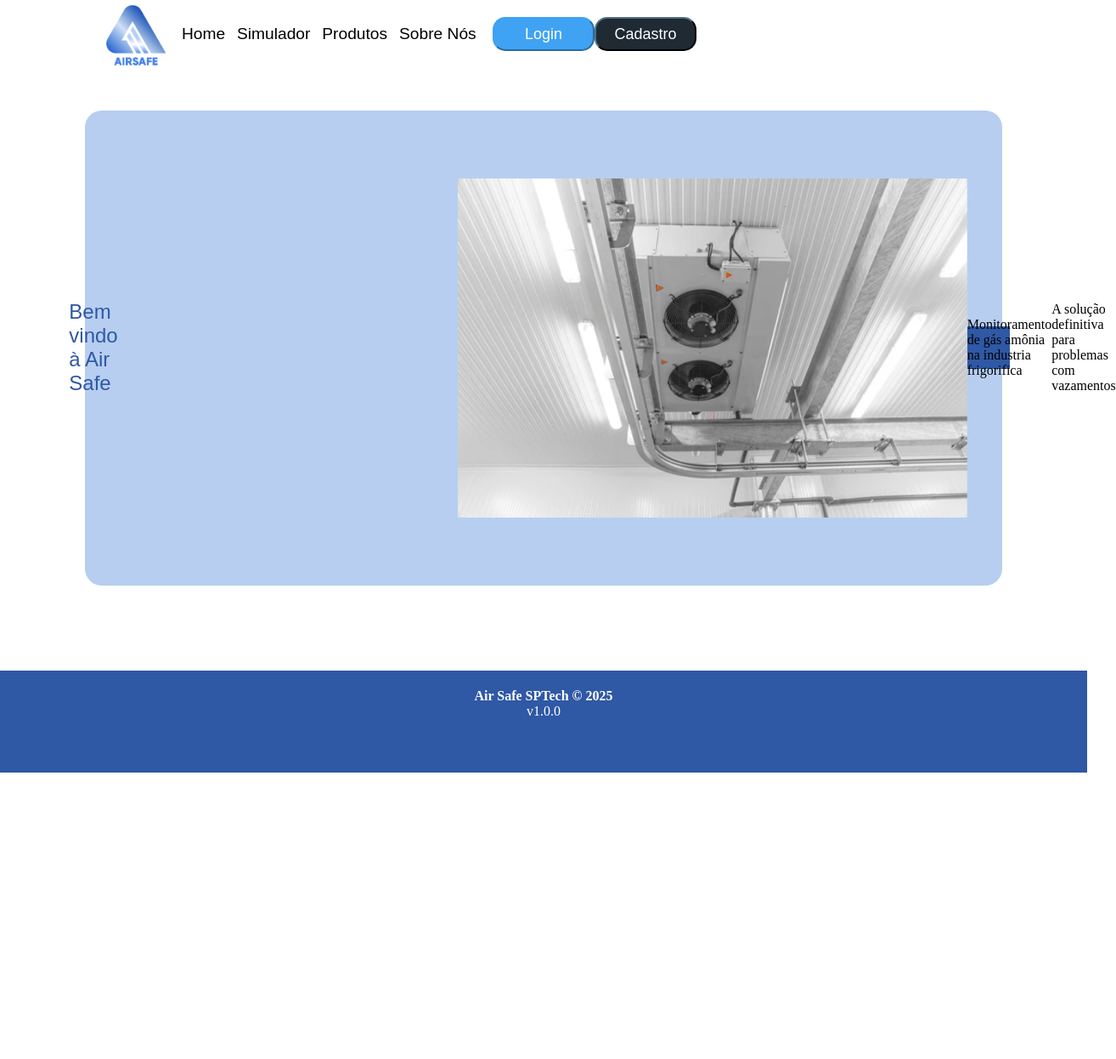
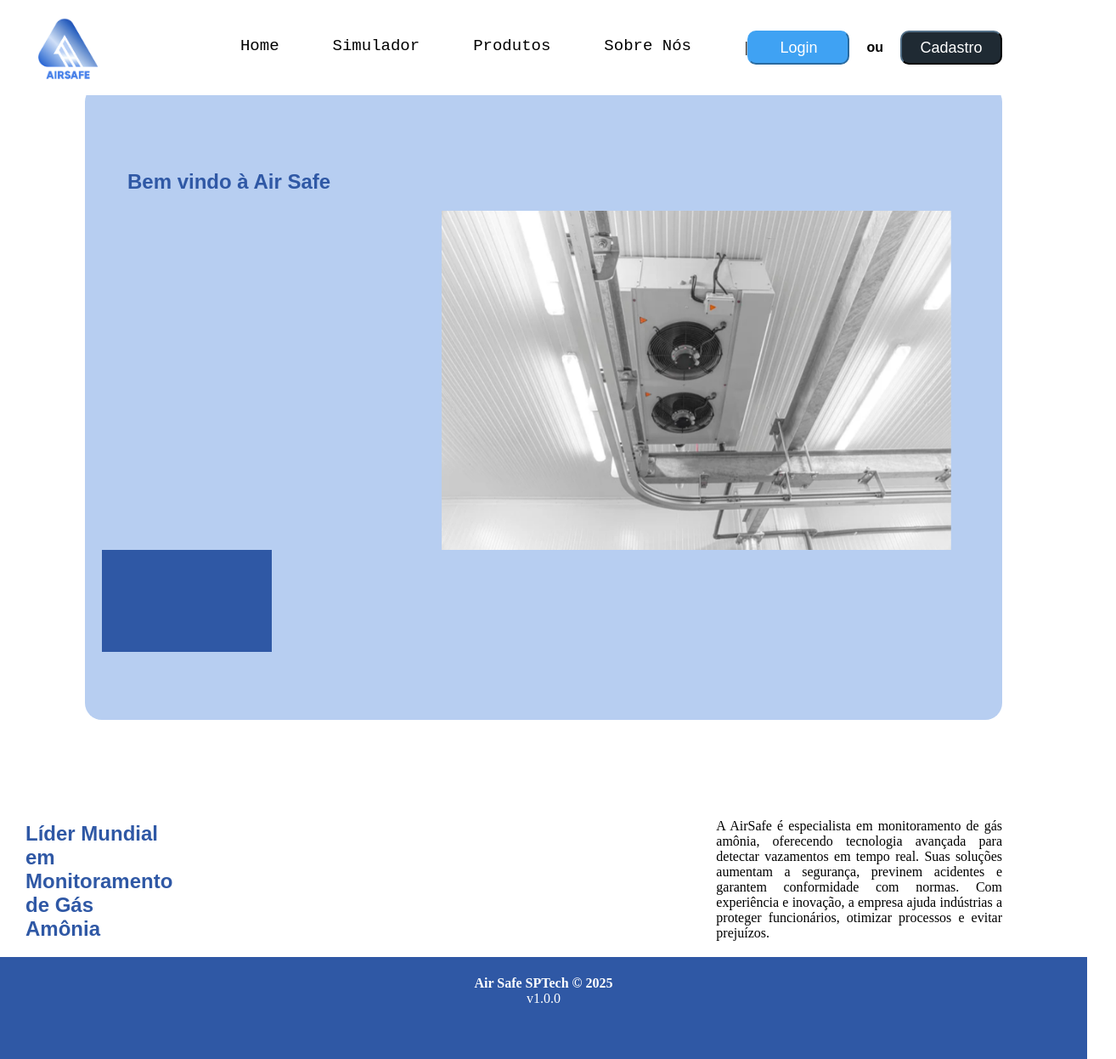
Before and after one commit to Grupo-de-PI/Site-Institucional, a plain HTML site: page index.html in a window 1280 px wide. Shown: the whole page at 85% size, 1314 px wide, since content can reach past the window. Before the commit the page ends 909 px from the top, so only its background shows below. Drawn offline with Linux system fonts and the light colour scheme.

Commit message:
Continuando o Site Institucional

```diff
--- a/estilo.css
+++ b/estilo.css
@@ -13,18 +13,6 @@ body {
 }
 
 .header .container {
-    display: flex;
-    justify-content: space-between;
-    align-items: center;
-    padding: 0 120px;
-    background-color: #ffffff;
-    font-family: "Marvel", sans-serif;
-    padding-bottom: 30px;
-
-
-}
-
-ul {
     list-style-type: none;
     margin: 0;
     padding: 0;
@@ -33,7 +21,18 @@ ul {
     position: fixed;
     top: 0;
     width: 100%;
-  }
+
+}
+
+/* display: flex;
+justify-content: space-between;
+align-items: center;
+padding: 0 120px;
+background-color: #ffffff;
+font-family: "Marvel", sans-serif;
+padding-bottom: 30px; */
+
+
 
 @import url('https://fonts.googleapis.com/css2?family=Marvel:ital,wght@0,400;0,700;1,400;1,700&display=swap');
 
@@ -43,24 +42,62 @@ ul {
     align-items: center;
     color: white;
     list-style: none;
-    width: 700px;
-
+    padding-right: 100px;
 
 }
 
 .navbar a {
     color: black;
     text-decoration: none;
-    font-family: "Marvel", sans-serif;
+    font-family: monospace;
     font-weight: 400;
     font-style: normal;
+    font-size: 19px;
 
 }
 
 .locs {
     display: flex;
     font-weight: bolder;
-    font-size: larger;
+    color: black;
+    align-items: center;
+
+
+}
+
+/* descoração dos LINKS */
+
+.locs >a{
+    display: inline-block ;
+    padding-bottom: 0.25rem;
+    position: relative;
+}
+.locs a::before {
+    content: "";
+    position: absolute;
+    background-color: #3FA2F3;
+    right: 0;
+    bottom: 0;
+    width: 0;
+    height: 2px;
+    transition: width 0.25s ease-out;
+
+
+}
+
+ .locs >a:hover::before{
+    width: 100%;
+ }
+
+ /* fim dos links */
+
+.locs > p {
+    color: #000000;
+    font-family: "Marvel", sans-serif;
+    display: flex;
+    align-items: center;
+    margin-left: 20px;
+    margin-right: 20px;
 
 }
 
@@ -69,22 +106,30 @@ ul {
     width: 120px;
     height: 40px;
     flex-direction: row;
-    border-radius: 15px;
+    border-radius: 10px;
     background-color: #3FA2F3;
     border-color: #3FA2F3;
     color: white;
     align-items: center;
     justify-content: center;
     font-size: large;
+    transition-duration: 0.4s;
 
 }
+
+.botoes1navbar:hover {
+    background-color: #ffffff; /* Green */
+    color: #3FA2F3;
+
+  }
+
 
 .botoes2navbar {
     display: flex;
     width: 120px;
     height: 40px;
     flex-direction: row;
-    border-radius: 15px;
+    border-radius: 10px;
     background-color: #1F2A33;
     border-color: #1F2A33;
     color: white;
@@ -92,18 +137,25 @@ ul {
     align-items: center;
     justify-content: center;
     font-size: large;
+    transition-duration: 0.4s;
 
 }
+
+.botoes2navbar:hover {
+    background-color: #ffffff; /* Green */
+    color: #1F2A33;
+
+  }
 
 .imageNavbar {
     width: 80px;
     height: 80px;
+    margin-right: 100px;
 }
 
 .container .caixaprincipal {
     display: flex;
     flex-direction: row;
-    align-items: center;
     justify-content: center;
     margin: 100px;
     padding-top: 80px;
@@ -113,56 +165,49 @@ ul {
 
 .caixaprincipal {
     background-color: #B7CEF1;
-    justify-content: center;
-    align-items: center;
     border-radius: 20px;
+
 }
 
 .image1 {
     width: 600px;
-    margin-left: 400px;
+    flex-direction: end;
+    display: flex;
+    padding-left: 400px;
+
+}
+
+h2 {
+    align-items: flex-start;
+    color: #2F58A5;
+    font-family: "Marvel", sans-serif;
+    font-weight: 800px;
+    font-style: normal;
+    padding-left: 30px;
+}
+
+
+.box2 {
+    width: 200px;
+    height: 120px;
+    background-color: #2F58A5;
 
 
 }
 
-h2{
-    align-items: flex-start;
-    color: #2F58A5;
-    font-family: "Marvel", sans-serif;
-    font-weight: 400;
-    font-style: normal;
-    padding-left: 30px;
+/* TEXTOS -----------------------------------------------------------------------------------------------------------------*/
+
+.texto1{
+    display: flex;
+    flex-direction: row;
 }
 
-.box2{
-    display: flex;
-    justify-content: start;
-    width: 50px;
-    height: 50px;
-    background-color: #2F58A5;
-    align-items: center;
+.texto1 >p{
+    text-align: justify;
+    margin-left: 50%;
+    margin-right: 100px;
+
 }
-
-
-
-
-
-
-
-
-
-
-
-
-
-
-
-
-
-
-
-
-
 
 
 
--- a/index.html
+++ b/index.html
@@ -33,6 +33,7 @@
 
                 <li class="locs">|
                     <button class="botoes1navbar" type="button">Login</button>
+                    <p> ou </p>
                     <button class="botoes2navbar" type="button">Cadastro</button>
                 </li>
 
@@ -42,23 +43,27 @@
     </div>
     <div class="container">
         <div class="caixaprincipal">
+            <!-- Slideshow container -->
+            <div class="slideshow-container">
+
                 <h2>Bem vindo à Air Safe</h2>
                 <img class="image1" src="./fotos/imgLandingPage airsage 2.png" alt="">
                 <div>
                     <div class="box2">
-                    <p>Monitoramento de gás amônia na industria frigorifica</p>
-                    <p>A solução definitiva para problemas com vazamentos</p>
 
                     </div>
                 </div>
             </div>
         </div>
 
+        <div class="texto1">
+            <h2>Líder Mundial em Monitoramento de Gás Amônia</h2>
+            <p>A AirSafe é especialista em monitoramento de gás amônia, oferecendo tecnologia avançada para detectar
+                vazamentos em tempo real. Suas soluções aumentam a segurança, previnem acidentes e garantem conformidade
+                com normas. Com experiência e inovação, a empresa ajuda indústrias a proteger funcionários, otimizar
+                processos e evitar prejuízos.</p>
 
-
-
-
-
+        </div>
 
 
 
```
Lines whose indentation alone changed are shown as unchanged.
